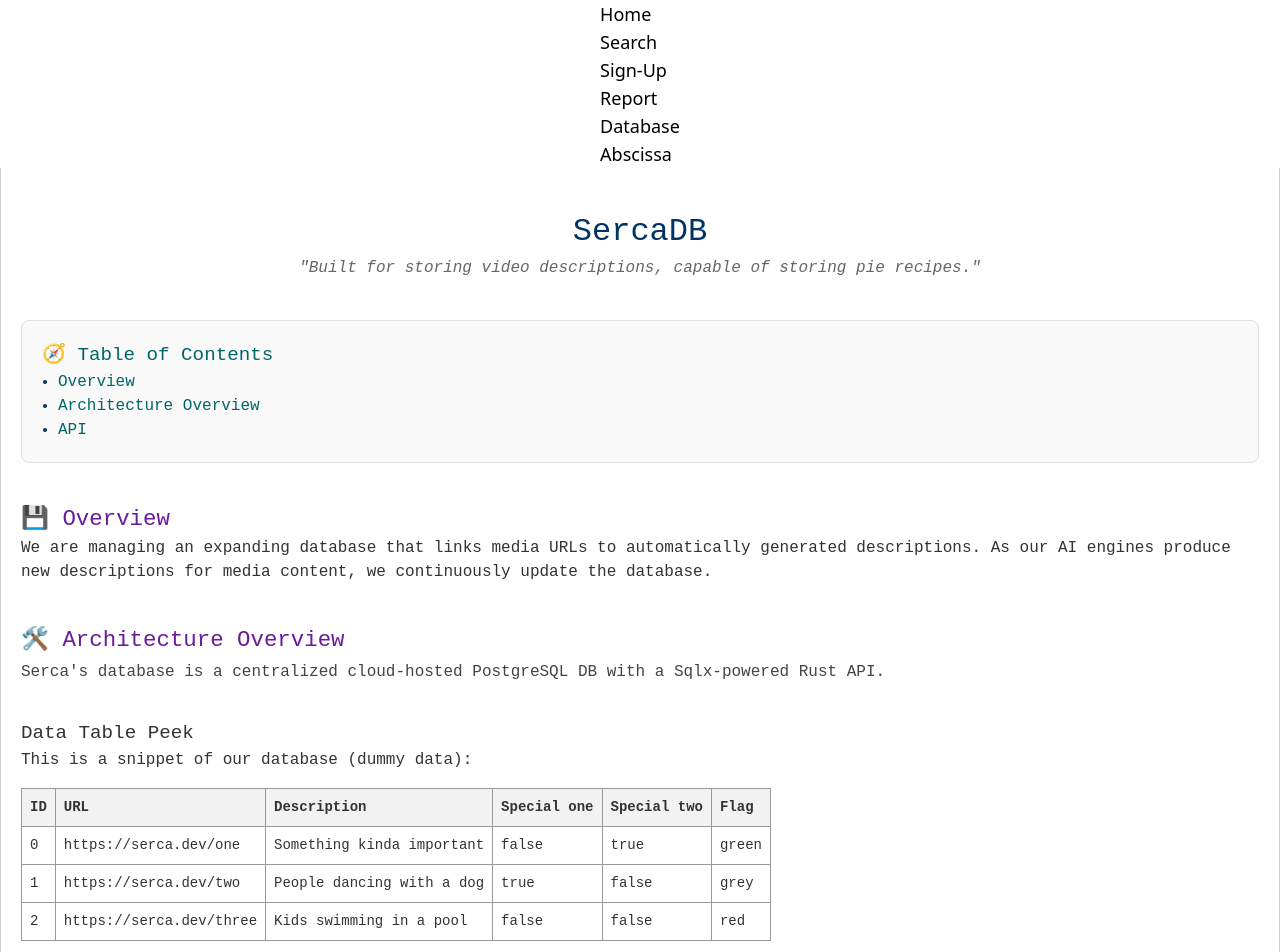
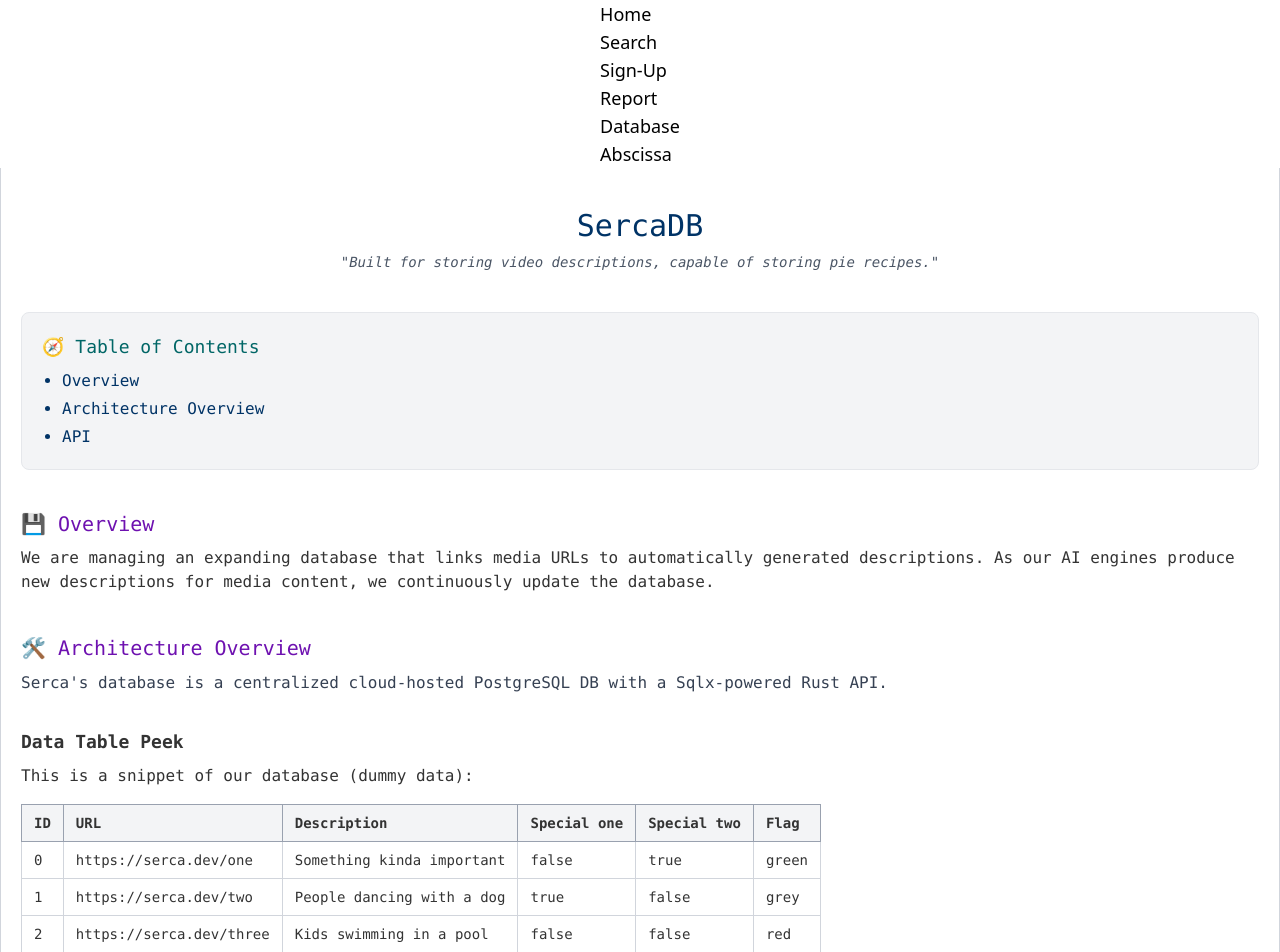
Before and after one commit to KilroyWasHere-cs-j/Serca-web, a SvelteKit app in the folder serca-web/: page /database in a window 1280 px wide. Shown: the top 952 px of the page. Built offline with nearby package versions, Linux system fonts and the light colour scheme.

Commit message:
Adding devlog

```diff
--- a/serca-web/src/routes/database/+page.svelte
+++ b/serca-web/src/routes/database/+page.svelte
@@ -4,42 +4,28 @@
 
 <Navbar />
 
-<div
-	style="
-		max-width: 100%;
-		margin: 0 auto;
-		padding: 40px 20px;
-		font-family: 'Courier New', Courier, monospace;
-		color: #333;
-		background-color: white;
-		border-left: 1px solid #ccc;
-		border-right: 1px solid #ccc;
-		box-shadow: none;
-	"
->
+<div class="mx-auto max-w-full border-x border-gray-300 bg-white px-5 py-10 font-mono text-[#333]">
 	<!-- Header -->
-	<div style="text-align: center; margin-bottom: 40px;">
-		<h1 style="font-size: 2rem; color: #003366;">SercaDB</h1>
-		<p style="font-size: 1rem; font-style: italic; color: #666;">
+	<div class="mb-10 text-center">
+		<h1 class="text-3xl text-[#003366]">SercaDB</h1>
+		<p class="mt-2 text-sm text-gray-600 italic">
 			"Built for storing video descriptions, capable of storing pie recipes."
 		</p>
 	</div>
 
 	<!-- Table of Contents -->
-	<div
-		style="background-color: #f9f9f9; border: 1px solid #e0e0e0; padding: 20px; margin-bottom: 40px; border-radius: 8px;"
-	>
-		<h2 style="font-size: 1.2rem; color: #006666;">🧭 Table of Contents</h2>
-		<ul style="list-style-type: disc; padding-left: 1rem; color: #003366;">
-			<li><a href="#overview">Overview</a></li>
-			<li><a href="#architecture">Architecture Overview</a></li>
-			<li><a href="#api">API</a></li>
+	<div class="mb-10 rounded-lg border border-gray-200 bg-gray-100 p-5">
+		<h2 class="mb-2 text-lg text-[#006666]">🧭 Table of Contents</h2>
+		<ul class="list-disc space-y-1 pl-5 text-[#003366]">
+			<li><a href="#overview" class="hover:underline">Overview</a></li>
+			<li><a href="#architecture" class="hover:underline">Architecture Overview</a></li>
+			<li><a href="#api" class="hover:underline">API</a></li>
 		</ul>
 	</div>
 
 	<!-- Overview -->
-	<section id="overview" style="margin-bottom: 40px;">
-		<h2 style="font-size: 1.4rem; color: #6A1B9A;">💾 Overview</h2>
+	<section id="overview" class="mb-10">
+		<h2 class="mb-2 text-xl text-purple-800">💾 Overview</h2>
 		<p>
 			We are managing an expanding database that links media URLs to automatically generated
 			descriptions. As our AI engines produce new descriptions for media content, we continuously
@@ -48,77 +34,65 @@
 	</section>
 
 	<!-- Architecture Overview -->
-	<section id="architecture" style="margin-bottom: 40px;">
-		<h2 style="font-size: 1.4rem; color: #6A1B9A;">🛠️ Architecture Overview</h2>
-		<p style="line-height: 1.8; color: #444;">
+	<section id="architecture" class="mb-10">
+		<h2 class="mb-2 text-xl text-purple-800">🛠️ Architecture Overview</h2>
+		<p class="leading-relaxed text-gray-700">
 			Serca's database is a centralized cloud-hosted PostgreSQL DB with a Sqlx-powered Rust API.
 		</p>
 
-		<h3 style="font-size: 1.2rem; margin-top: 2rem;">Data Table Peek</h3>
-		<p>This is a snippet of our database (dummy data):</p>
+		<h3 class="mt-8 text-lg font-bold">Data Table Peek</h3>
+		<p class="mt-2">This is a snippet of our database (dummy data):</p>
 
-		<div style="overflow-x: auto; margin-top: 1rem;">
-			<table style="min-width: 600px; border-collapse: collapse; font-size: 14px;">
+		<div class="mt-4 overflow-x-auto">
+			<table class="min-w-[600px] border-collapse text-sm">
 				<thead>
-					<tr style="background-color: #f2f2f2;">
-						<th>ID</th>
-						<th>URL</th>
-						<th>Description</th>
-						<th>Special one</th>
-						<th>Special two</th>
-						<th>Flag</th>
+					<tr class="border-b border-gray-400 bg-gray-100">
+						<th class="border border-gray-400 px-3 py-2 text-left font-bold">ID</th>
+						<th class="border border-gray-400 px-3 py-2 text-left font-bold">URL</th>
+						<th class="border border-gray-400 px-3 py-2 text-left font-bold">Description</th>
+						<th class="border border-gray-400 px-3 py-2 text-left font-bold">Special one</th>
+						<th class="border border-gray-400 px-3 py-2 text-left font-bold">Special two</th>
+						<th class="border border-gray-400 px-3 py-2 text-left font-bold">Flag</th>
 					</tr>
 				</thead>
 				<tbody>
-					<tr
-						><td>0</td><td>https://serca.dev/one</td><td>Something kinda important</td><td>false</td
-						><td>true</td><td>green</td></tr
-					>
-					<tr
-						><td>1</td><td>https://serca.dev/two</td><td>People dancing with a dog</td><td>true</td
-						><td>false</td><td>grey</td></tr
-					>
-					<tr
-						><td>2</td><td>https://serca.dev/three</td><td>Kids swimming in a pool</td><td>false</td
-						><td>false</td><td>red</td></tr
-					>
+					<tr class="border-t border-gray-300">
+						<td class="border border-gray-300 px-3 py-2">0</td>
+						<td class="border border-gray-300 px-3 py-2">https://serca.dev/one</td>
+						<td class="border border-gray-300 px-3 py-2">Something kinda important</td>
+						<td class="border border-gray-300 px-3 py-2">false</td>
+						<td class="border border-gray-300 px-3 py-2">true</td>
+						<td class="border border-gray-300 px-3 py-2">green</td>
+					</tr>
+					<tr>
+						<td class="border border-gray-300 px-3 py-2">1</td>
+						<td class="border border-gray-300 px-3 py-2">https://serca.dev/two</td>
+						<td class="border border-gray-300 px-3 py-2">People dancing with a dog</td>
+						<td class="border border-gray-300 px-3 py-2">true</td>
+						<td class="border border-gray-300 px-3 py-2">false</td>
+						<td class="border border-gray-300 px-3 py-2">grey</td>
+					</tr>
+					<tr>
+						<td class="border border-gray-300 px-3 py-2">2</td>
+						<td class="border border-gray-300 px-3 py-2">https://serca.dev/three</td>
+						<td class="border border-gray-300 px-3 py-2">Kids swimming in a pool</td>
+						<td class="border border-gray-300 px-3 py-2">false</td>
+						<td class="border border-gray-300 px-3 py-2">false</td>
+						<td class="border border-gray-300 px-3 py-2">red</td>
+					</tr>
 				</tbody>
 			</table>
 		</div>
 	</section>
 
 	<!-- API -->
-	<section id="api">
-		<h2 style="font-size: 1.4rem; color: #6A1B9A;">📦 API</h2>
+	<section id="api" class="mb-10">
+		<h2 class="mb-2 text-xl text-purple-800">📦 API</h2>
 		<p>The API is not yet public. More info will be provided as development progresses.</p>
 	</section>
 
 	<!-- Final Note -->
-	<div style="text-align: center; margin-top: 40px;">
-		<p style="font-style: italic; color: #777;">SQL is magic...</p>
+	<div class="mt-12 text-center text-gray-500 italic">
+		<p>SQL is magic...</p>
 	</div>
 </div>
-
-<style>
-	a {
-		color: #006666;
-		text-decoration: none;
-	}
-
-	a:hover {
-		color: #003366;
-		text-decoration: underline;
-	}
-
-	table,
-	th,
-	td {
-		border: 1px solid #999;
-		padding: 8px;
-		text-align: left;
-	}
-
-	th {
-		font-weight: bold;
-	}
-</style>
--- /dev/null
+++ b/serca-web/src/routes/devlog/+page.svelte
@@ -0,0 +1,43 @@
+<script>
+	import Navbar from '../../components/Navbar.svelte';
+
+	let showDevlog = false;
+
+	let logs = [
+		{
+			date: '2025-04-29',
+			entry:
+				"First devlog entry. Slowing day by day working to build a database worth a shit. It's presently a bitch to add anything to the db and the search function is damn near useless."
+		}
+	];
+</script>
+
+<Navbar />
+
+{#if !showDevlog}
+	<div class="mx-auto mt-10 max-w-3xl border border-gray-300 bg-[#fffff8] p-6 font-mono text-black">
+		<h1 class="mb-4 text-center text-xl underline">
+			What your about to bare witness to is my devlog.
+		</h1>
+		<p class="mb-2">Be warned that this log will definitely have some typos/spelling/bad words.</p>
+		<p class="mb-4">You have been warned.</p>
+		<button
+			class="rounded border border-gray-400 bg-gray-200 px-3 py-1 text-black hover:bg-gray-300"
+			on:click={() => (showDevlog = true)}
+		>
+			Show Devlog
+		</button>
+	</div>
+{/if}
+
+{#if showDevlog}
+	<div class="mx-auto mt-10 max-w-3xl border border-gray-300 bg-[#fffff8] p-6 font-mono text-black">
+		<h1 class="mb-6 text-center text-xl underline">develog.txt</h1>
+		{#each logs as log}
+			<div class="mb-6 border-b border-dotted border-gray-400 pb-4">
+				<div class="font-bold text-gray-800">{log.date}</div>
+				<div class="mt-2 whitespace-pre-wrap">{log.entry}</div>
+			</div>
+		{/each}
+	</div>
+{/if}
--- a/serca-web/src/routes/serca-search/+page.svelte
+++ b/serca-web/src/routes/serca-search/+page.svelte
@@ -154,8 +154,8 @@
 					searches are guaranteed to be accurate, or complete. Searches may result in NSFW content.
 					We will not be held responsible for any content that may be found. We understand the
 					descriptions are lacking and/or are incorrect. We are working on improving the prompts for
-					the AI model. Lastly we will be mostly likely adding a LlamaIndex based search
-					chatbot/field to better searching.
+					the AI model. Lastly we will be mostly likely adding an AI based search chatbot/field to
+					better searching.
 				</p>
 				<!-- <p>He this service is down for maintenance. Please check back later.</p> -->
 			</div>
```
